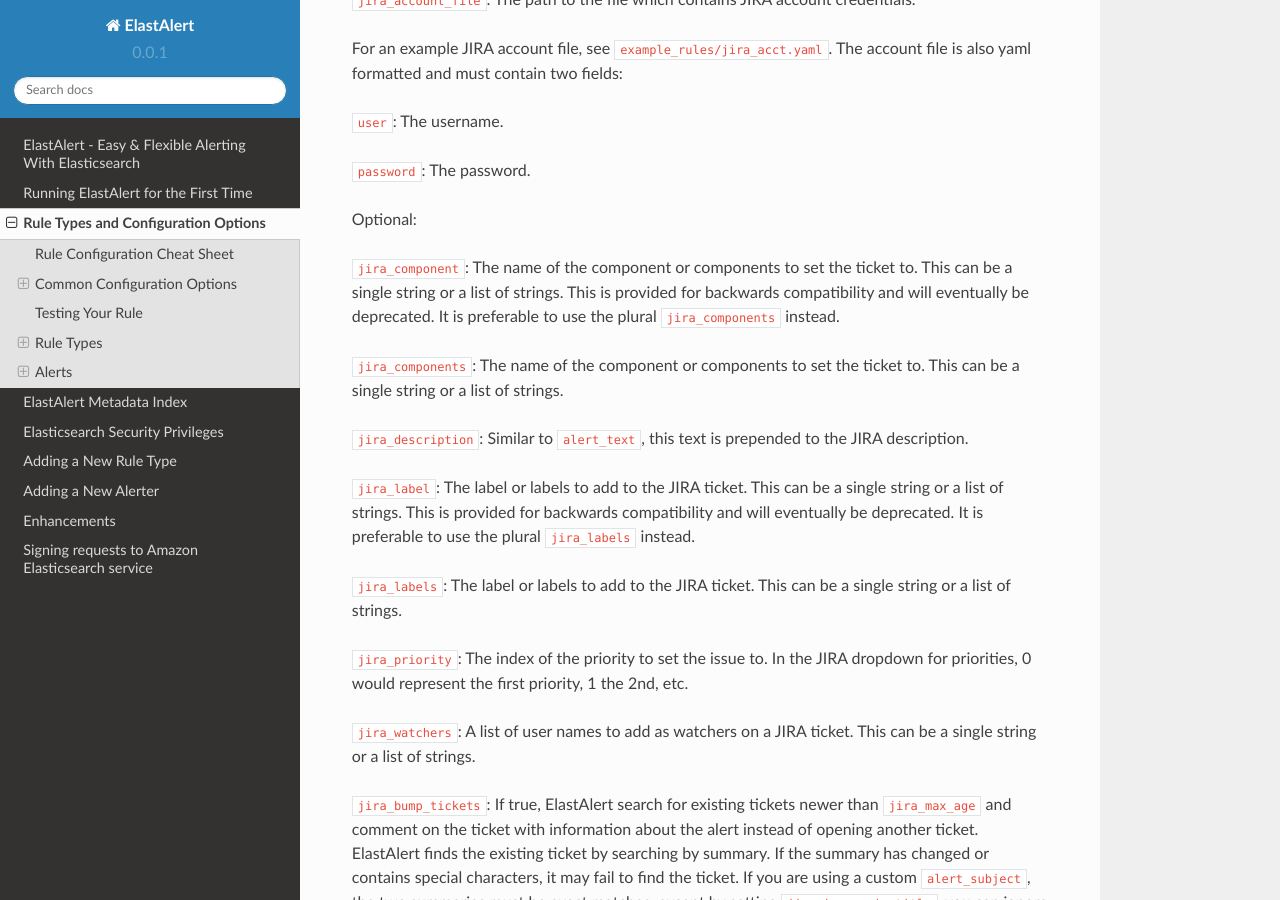
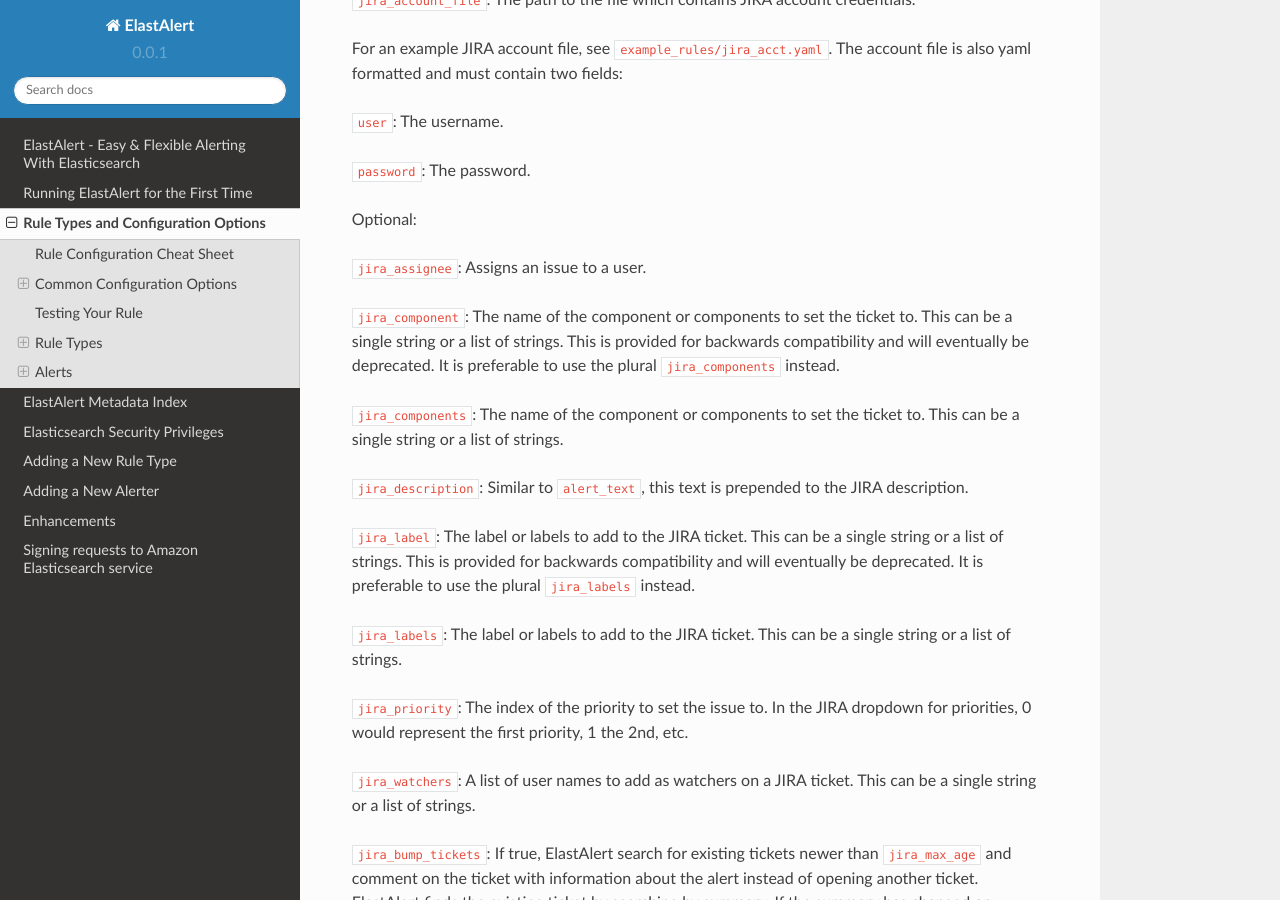
Before and after one commit to Yelp/elastalert, a Sphinx documentation site: the page built from docs/source/ruletypes.rst, in a window 1280 px wide and 900 px high, scrolled down 36908 px. Built offline with Sphinx 7.4.7 and the Read the Docs theme 2.0.0, drawn with Linux system fonts in a browser that asks for light colours; pages that are not in the unit, such as notebooks, are missing from menus.

Commit message:
add docs jira_assignee

```diff
--- a/docs/source/ruletypes.rst
+++ b/docs/source/ruletypes.rst
@@ -1566,6 +1566,8 @@
 
 Optional:
 
+``jira_assignee``: Assigns an issue to a user.
+
 ``jira_component``: The name of the component or components to set the ticket to. This can be a single string or a list of strings. This is provided for backwards compatibility and will eventually be deprecated. It is preferable to use the plural ``jira_components`` instead.
 
 ``jira_components``: The name of the component or components to set the ticket to. This can be a single string or a list of strings.
```
